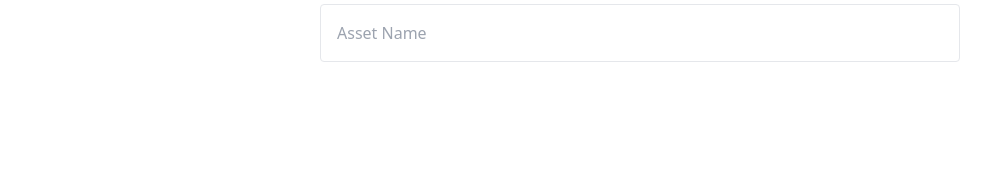
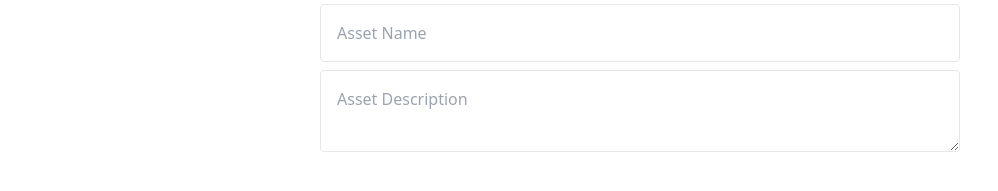
Before and after one commit to SuperDev313/Martketplace-polygon-ethereum-nextJS, a Next.js app: page /create-nft in a window 1280 px wide. Shown: the part 157-348 px from the top of the page, without its empty margins (0-998 px from the left). Built offline with nearby package versions, Linux system fonts and the light colour scheme; no server answers; what ipfs-http-client would draw is missing.

Commit message:
price textares

```diff
--- a/pages/create-nft.js
+++ b/pages/create-nft.js
@@ -42,6 +42,13 @@ export default function CreateItem() {
             updateFormInput({ ...formInput, name: e.target.value })
           }
         />
+        <textarea
+          placeholder="Asset Description"
+          className="mt-2 border rounded p-4"
+          onChange={(e) =>
+            updateFormInput({ ...formInput, price: e.target.value })
+          }
+        />
       </div>
     </div>
   );
```
